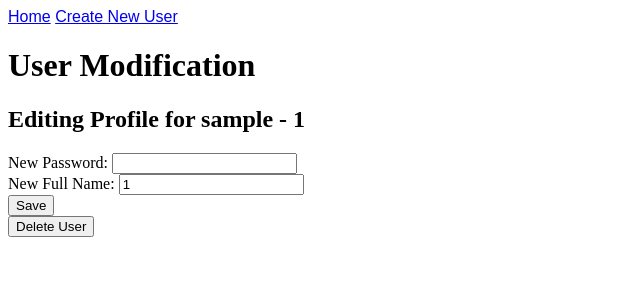
After one commit to Dalbert1/image-gallery, a Flask app: a page that uses gallery/templates/modifyUser.html in a window 1280 px wide. The commit adds this page. Shown: the top 300 px of the page, without its empty margins (0-640 px from the left). Run offline with Flask 2, Linux system fonts and the light colour scheme.

Commit message:
Nearly completed user admin interface

```diff
--- a/gallery/debug.py
+++ b/gallery/debug.py
@@ -1,5 +1,5 @@
 #!/usr/bin/bash
 
 export FLASK_APP=user_management.py
-export FLASH_ENV=development
+export FLASK_ENV=development
 flask run --host=0.0.0.0
--- /dev/null
+++ b/gallery/templates/modifyUser.html
@@ -0,0 +1,37 @@
+<!DOCTYPE html>
+<html>
+	<head>
+	<title>Admin - User Modification</title>
+	<meta charset="utf-8" />
+	</head>
+	<header>
+		<nav style="color: black;font-family:arial">
+			<a href="{{ url_for('admin_interface') }}">Home</a>
+			<a href="{{ url_for('new_user_interface') }}">Create New User</a>
+		</nav>
+	</header>
+	<body>
+	<script>
+				function ConfirmDelete()
+				{
+					var x = confirm("Are you sure you want to delete {{username}}?");
+					if (x)
+							return true;
+					else
+						return false;
+				}
+		</script>
+		<h1>User Modification</h1>
+		<h2>Editing Profile for {{ username }} - {{full_name}}</h2>
+		<form action="/commitEdit" method="POST">
+			New Password: <input name="new_pass" value ="" /><br />
+			New Full Name: <input name="new_name" value ="{{full_name}}" /><br />
+			<input type="hidden" name="username" value="{{username}}">
+			<input type ="submit" value="Save" />
+		</form>
+		<form action="/commitDelete" method="POST">
+			<input type="hidden" name="username" value="{{username}}">
+			<input Onclick="return ConfirmDelete();" type ="submit" value="Delete User" />
+		</form>
+	</body>
+</html>
--- a/gallery/user_management.py
+++ b/gallery/user_management.py
@@ -1,9 +1,43 @@
-from flask import Flask, render_template
+from flask import Flask, render_template, redirect, url_for, request
 from tools.db import *
+
 app = Flask(__name__)
 
 @app.route('/')
+def load_admin():
+	return redirect(url_for('admin_interface'))
+
+@app.route('/admin')
 def admin_interface():
-        connect()
-        user_data = listUsers().fetchall()
-        return render_template('admin.html', user_data=user_data)
+	connect()
+	user_data = listAllNoPass().fetchall()
+	return render_template('admin.html', user_data=user_data)
+
+@app.route('/admin/newUser')
+def new_user_interface():
+	return render_template('new_user.html')
+
+@app.route('/admin/modifyUser/<username>/<full_name>')
+def modify_user(username, full_name):
+	return render_template('modifyUser.html', username=username, full_name=full_name)
+
+@app.route('/commitEdit', methods=['POST'])
+def commit_edit():
+	connect()
+	userToEdit = [request.form['username'], request.form['new_pass'], request.form['new_name']]
+	editUser(userToEdit)
+	return render_template('modifyUser.html', username=userToEdit[0], full_name=userToEdit[2])
+
+@app.route('/commitDelete', methods=['POST'])
+def commit_delete():
+	connect()
+	deleteUser(request.form['username'])
+	return redirect(url_for('admin_interface'))
+
+@app.route('/commitNewUser', methods=['POST'])
+def commit_new_user():
+	new_account = [request.form['username'], request.form['new_pass'], request.form['new_fullname']]
+	connect()
+	if(checkExists(new_account[0]) == False):
+		insertUser(new_account)
+	return redirect(url_for('admin_interface'))
```
Also changed, not shown: gallery/templates/admin.html (+10 -9 lines), gallery/templates/new_user.html (added, +22 -0 lines), gallery/tools/db.py (+16 -1 lines), gallery/tools/user_admin.py (renamed from gallery/user_admin.py).
